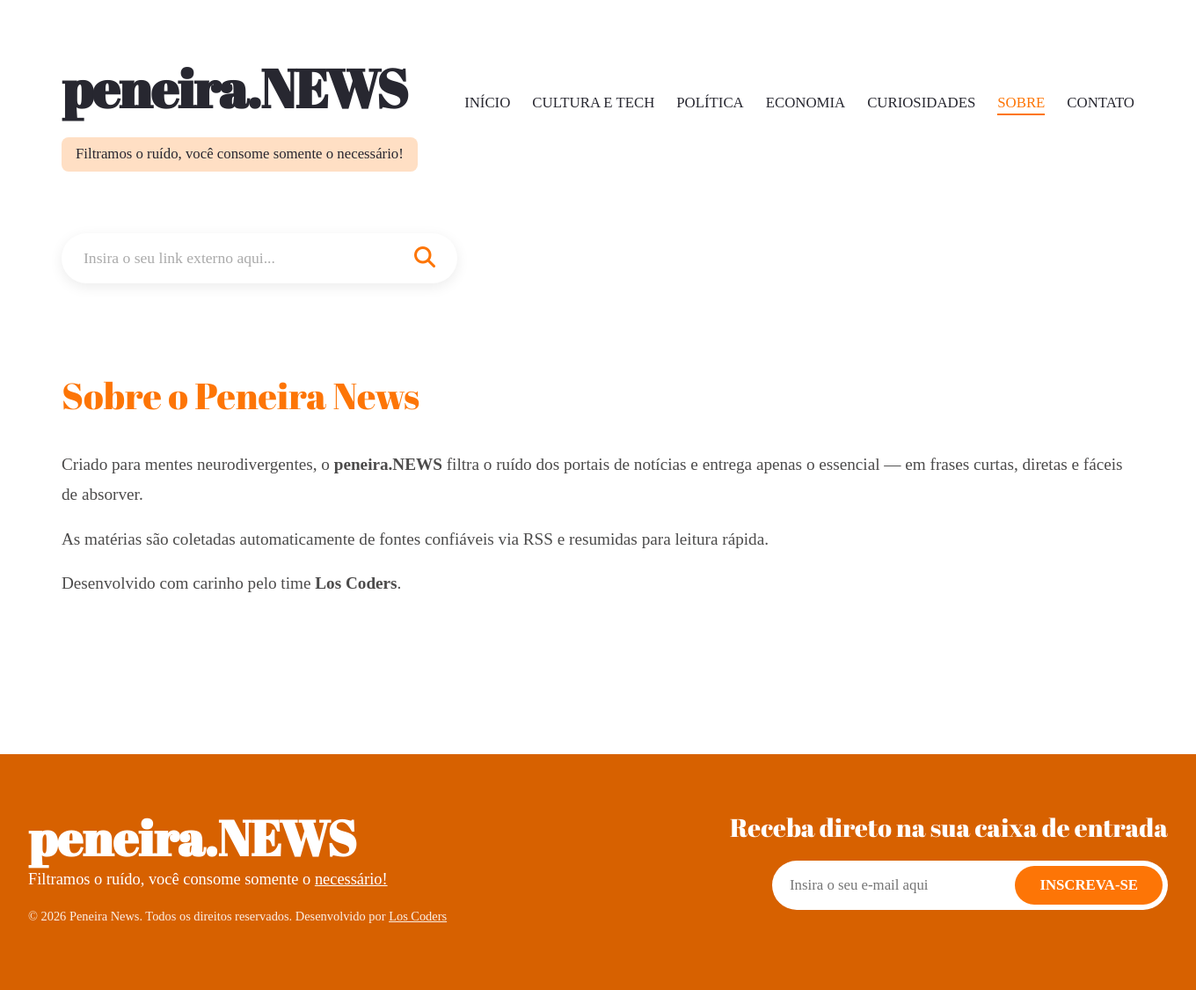
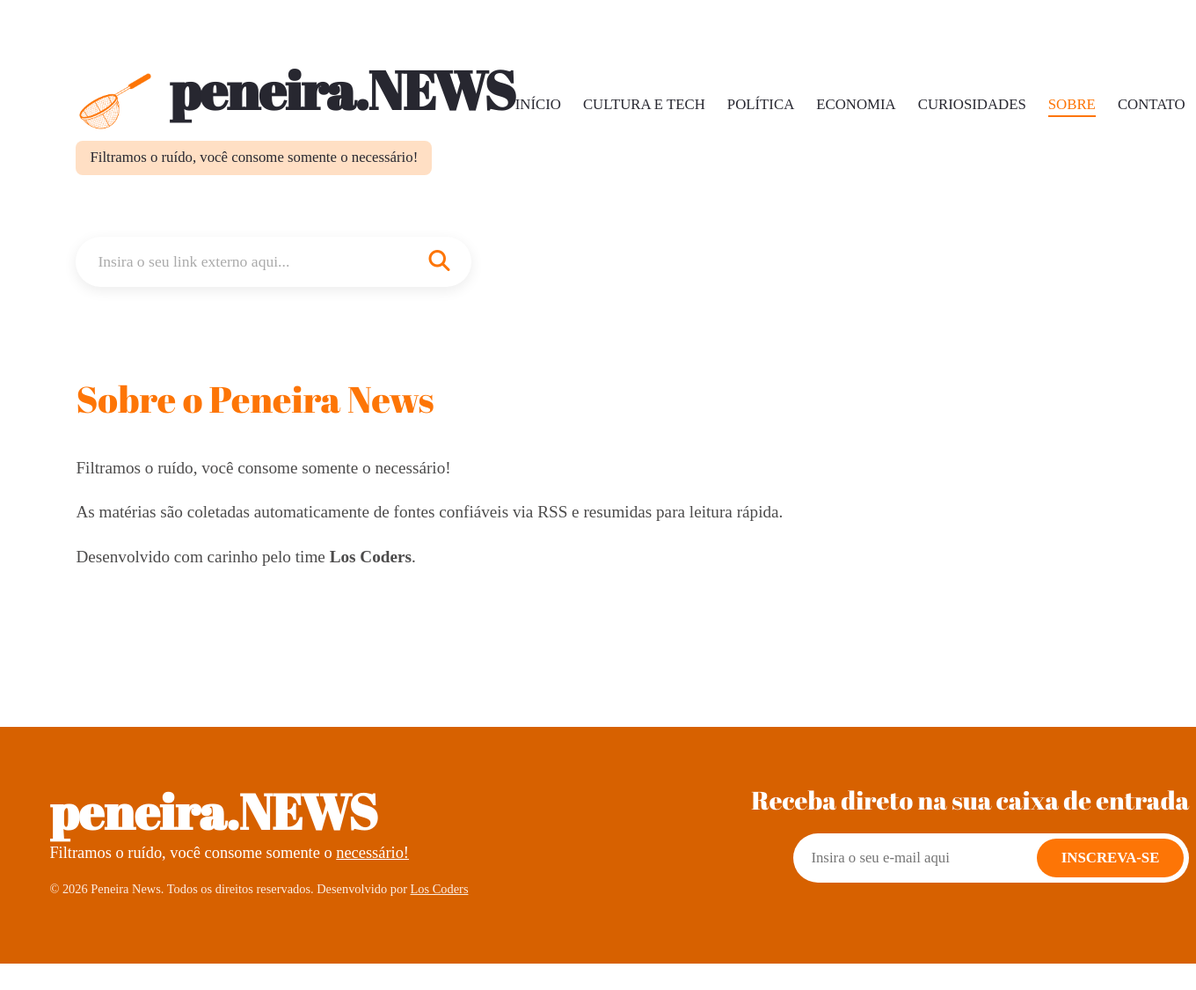
Before and after one commit to amandarosab/peneira.News, a Flask app: page /sobre in a window 1360 px wide. Shown: the whole page at 88% size. After the commit the page ends 1095 px from the top, so only its background shows below. Run offline with Flask 3, Linux system fonts and the light colour scheme; some web fonts are replaced.

Commit message:
feat: Update branding and messaging across the application for clarity and consistency

```diff
--- a/main.py
+++ b/main.py
@@ -166,7 +166,7 @@ elif selection in ["CULTURA E TECH", "POLÍTICA", "ECONOMIA", "CURIOSIDADES"]:
 
 elif selection == "SOBRE":
     st.markdown("## Sobre o Peneira News")
-    st.write("Criado para mentes neurodivergentes, focando na essência da notícia.")
+    st.write("Filtramos o ruido, você consome somente o necessario!")
 
 elif selection == "CONTATO":
     st.markdown("## Contato")
--- a/static/style.css
+++ b/static/style.css
@@ -30,8 +30,8 @@ body {
 /* Cria uma linha guia invisível para tudo ficar perfeitamente alinhado à esquerda e direita */
 .container {
     max-width: 1300px;
-    margin: 0 auto;
-    padding: 0 40px;
+    margin: 0 auto 0 4%;
+    padding: 0 32px;
 }
 
 /* --- CABEÇALHO --- */
@@ -48,6 +48,18 @@ body {
     flex-direction: column;
     margin-top: 30px;
     align-items: flex-start;
+}
+
+.logo-row {
+    display: flex;
+    align-items: center;
+    gap: 16px;
+}
+
+.logo-icon {
+    width: 90px;
+    height: 90px;
+    flex-shrink: 0;
 }
 
 .logo {
--- a/templates/index.html
+++ b/templates/index.html
@@ -3,10 +3,10 @@
 <head>
     <meta charset="UTF-8">
     <meta name="viewport" content="width=device-width, initial-scale=1.0">
-    <title>peneira.NEWS — Filtramos o ruído para mentes neurodivergentes</title>
+    <title>peneira.NEWS — Filtramos o ruído, você consome somente o necessário!</title>
 
     <!-- SEO -->
-    <meta name="description" content="Peneira News filtra o ruído dos portais e entrega resumos curtos, diretos e fáceis de absorver para mentes neurodivergentes.">
+    <meta name="description" content="Peneira News filtra o ruído dos portais e entrega resumos curtos, diretos e fáceis de absorver.">
     <meta name="robots" content="index, follow">
 
     <!-- Open Graph -->
@@ -34,7 +34,10 @@
 
     <header class="header-container container">
         <div class="logo-section">
-            <h1 class="logo">peneira.<span>NEWS</span></h1>
+            <div class="logo-row">
+                <img src="{{ url_for('static', filename='favicon.ico') }}" alt="peneira.NEWS ícone" class="logo-icon">
+                <h1 class="logo">peneira.<span>NEWS</span></h1>
+            </div>
             <div class="slogan-badge">Filtramos o ruído, você consome somente o necessário!</div>
         </div>
 
@@ -77,7 +80,7 @@
         {% if pagina == 'sobre' %}
         <section class="page-section">
             <h2 class="section-title">Sobre o Peneira News</h2>
-            <p>Criado para mentes neurodivergentes, o <strong>peneira.NEWS</strong> filtra o ruído dos portais de notícias e entrega apenas o essencial — em frases curtas, diretas e fáceis de absorver.</p>
+            <p>Filtramos o ruído, você consome somente o necessário!</p>
             <p>As matérias são coletadas automaticamente de fontes confiáveis via RSS e resumidas para leitura rápida.</p>
             <p>Desenvolvido com carinho pelo time <strong>Los Coders</strong>.</p>
         </section>
--- a/templates/noticia.html
+++ b/templates/noticia.html
@@ -35,7 +35,10 @@
 
     <header class="header-container container">
         <div class="logo-section">
-            <a href="/" class="logo-link"><h1 class="logo">peneira.<span>NEWS</span></h1></a>
+            <div class="logo-row">
+                <a href="/" class="logo-link"><img src="{{ url_for('static', filename='favicon.ico') }}" alt="peneira.NEWS ícone" class="logo-icon"></a>
+                <a href="/" class="logo-link"><h1 class="logo">peneira.<span>NEWS</span></h1></a>
+            </div>
             <div class="slogan-badge">Filtramos o ruído, você consome somente o necessário!</div>
         </div>
 
```
Also changed, not shown: other parts of static/style.css (+28 -5 lines).
